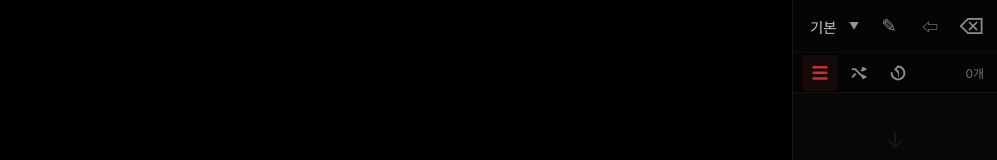
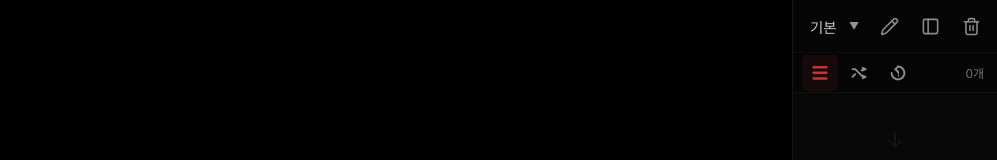
Before and after one commit to m00nlygreat/yt-list, a React (Vite) app: page / in a window 1280 px wide. Shown: the top 160 px of the page, without its empty margins (283-1280 px from the left). Built offline with nearby package versions, Linux system fonts and the light colour scheme.

Commit message:
Polish playlist controls

```diff
--- a/src/App.css
+++ b/src/App.css
@@ -421,17 +421,9 @@ body.is-reordering iframe {
   height: 38px;
 }
 
-.rename-icon {
-  font-size: 18px;
-  line-height: 1;
-}
-
-.side-icon {
-  font-size: 16px;
-}
-
-.clear-icon {
-  font-size: 22px;
+.icon-btn svg {
+  width: 19px;
+  height: 19px;
 }
 
 .mode-btn:hover,
@@ -583,6 +575,9 @@ body.is-reordering iframe {
   color: #9a9a9a;
   cursor: pointer;
   font-size: 11px;
+  display: flex;
+  align-items: center;
+  gap: 7px;
   text-align: left;
   transition:
     color 0.12s,
@@ -870,6 +865,7 @@ body.is-reordering iframe {
   height: 30px;
   display: flex;
   align-items: center;
+  gap: 8px;
   padding: 0 10px;
   background: transparent;
   border-radius: 4px;
--- a/src/App.tsx
+++ b/src/App.tsx
@@ -6,6 +6,7 @@ import type {
   MouseEvent as ReactMouseEvent,
   PointerEvent as ReactPointerEvent,
 } from 'react'
+import { Copy, PanelLeft, PanelRight, Pencil, Plus, Trash2, X } from 'lucide-react'
 import './App.css'
 import { createPlaylist, loadState, makeId, saveState } from './storage'
 import type { AppState, PanelSide, PlayMode, Playlist, PlaylistItem } from './types'
@@ -575,9 +576,9 @@ function PlaylistPanel({
 
   function startCurrentPlaylistRename() {
     if (!activePlaylist) return
-    setShowMenu(true)
-    setRenamingId(activePlaylist.id)
-    setRenameValue(activePlaylist.name)
+    const name = window.prompt('플레이리스트 이름', activePlaylist.name)
+    if (!name?.trim()) return
+    onRenamePlaylist(activePlaylist.id, name.trim())
   }
 
   return (
@@ -664,7 +665,7 @@ function PlaylistPanel({
                               setShowMenu(false)
                             }}
                           >
-                            ×
+                            <X size={13} strokeWidth={2.2} />
                           </button>
                         ) : null}
                       </div>
@@ -678,23 +679,24 @@ function PlaylistPanel({
                         setShowMenu(false)
                       }}
                     >
-                      + 새 플레이리스트
+                      <Plus size={13} strokeWidth={2.2} />
+                      <span>새 플레이리스트</span>
                     </button>
                   </div>
                 ) : null}
               </div>
 
               <button className="icon-btn rename-icon" type="button" onClick={startCurrentPlaylistRename} title="플레이리스트 이름 변경">
-                ✎
+                <Pencil size={18} strokeWidth={2} />
               </button>
               <button className="icon-btn side-icon" type="button" onClick={onToggleSide} title={panelSide === 'right' ? '왼쪽으로' : '오른쪽으로'}>
-                {panelSide === 'right' ? '⇦' : '⇨'}
+                {panelSide === 'right' ? <PanelLeft size={19} strokeWidth={2} /> : <PanelRight size={19} strokeWidth={2} />}
               </button>
             </>
           ) : null}
 
           <button className="icon-btn clear-icon" type="button" onClick={onClearPlaylist} title="플레이리스트 비우기">
-            ⌫
+            <Trash2 size={19} strokeWidth={2} />
           </button>
         </div>
 
@@ -783,7 +785,8 @@ function PlaylistPanel({
           onContextMenu={(event) => event.preventDefault()}
         >
           <button type="button" className="vi-context-menu-item" onClick={copyContextMenuLink}>
-            Copy link
+            <Copy size={13} strokeWidth={2} />
+            <span>Copy link</span>
           </button>
         </div>
       ) : null}
```
